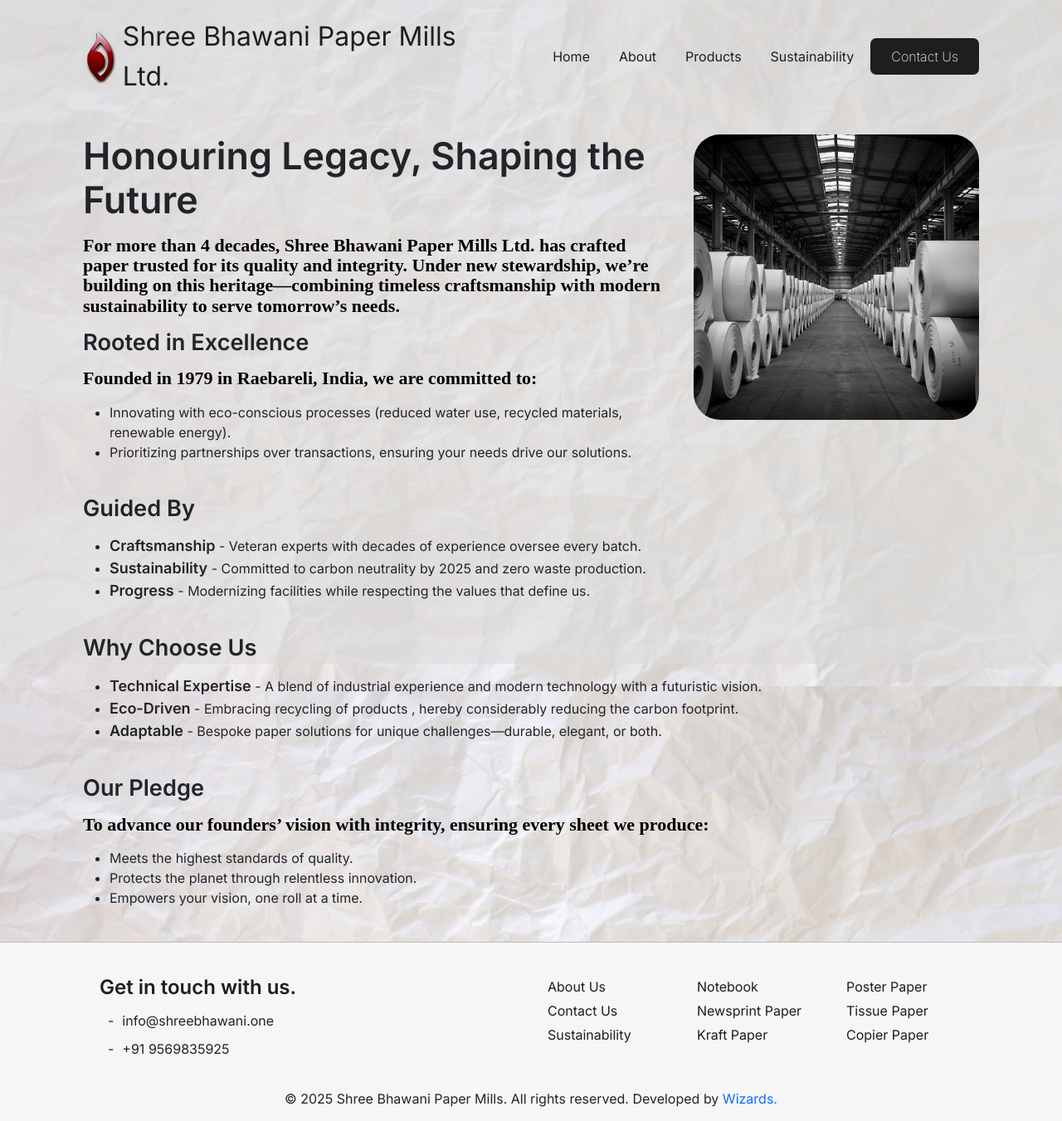
After one commit to priyesshrai/sbpml, a PHP site: page /about.html in a window 1280 px wide. The commit adds this page. Shown: the whole page at 83% size. Run offline with PHP 8.4, Linux system fonts and the light colour scheme; some libraries are stand-ins or nearby versions; some web fonts are replaced.

Commit message:
add about page, update navigation link, and enhance CSS styles

```diff
--- /dev/null
+++ b/about.html
@@ -0,0 +1,300 @@
+<!DOCTYPE html>
+<html lang="en">
+  <head>
+    <meta charset="UTF-8" />
+    <meta name="viewport" content="width=device-width, initial-scale=1" />
+    <title>Shree Bhawani Paper Mills.</title>
+    <link
+      rel="shortcut icon"
+      href="assets/media/images/logo/logo.png"
+      type="image/x-icon"
+    />
+    <link
+      href="https://cdn.jsdelivr.net/npm/bootstrap@5.3.3/dist/css/bootstrap.min.css"
+      rel="stylesheet"
+      integrity="sha384-QWTKZyjpPEjISv5WaRU9OFeRpok6YctnYmDr5pNlyT2bRjXh0JMhjY6hW+ALEwIH"
+      crossorigin="anonymous"
+    />
+    <link
+      rel="stylesheet"
+      href="https://cdn.hugeicons.com/font/hgi-stroke-rounded.css"
+    />
+    <link
+      rel="stylesheet"
+      type="text/css"
+      href="https://cdnjs.cloudflare.com/ajax/libs/slick-carousel/1.8.1/slick.min.css"
+    />
+    <link
+      rel="stylesheet"
+      type="text/css"
+      href="https://cdnjs.cloudflare.com/ajax/libs/slick-carousel/1.8.1/slick-theme.min.css"
+    />
+    <link rel="stylesheet" href="assets/css/style.css" />
+  </head>
+  <body>
+    <main class="main">
+      <header class="header">
+        <nav class="nav">
+          <div class="logo-container">
+            <img src="assets/media/images/logo/logo.png" alt="logo" />
+            <a href="/">
+              <span>Shree Bhawani Paper Mills Ltd.</span>
+            </a>
+          </div>
+          <div class="links-container">
+            <ul class="links-wraper">
+              <li>
+                <a href="/index.html">Home</a>
+              </li>
+              <li>
+                <a href="#">About</a>
+              </li>
+              <li>
+                <a href="#">Products</a>
+              </li>
+              <li>
+                <a href="#">Sustainability</a>
+              </li>
+              <li>
+                <a href="#" class="link-btn"> Contact Us </a>
+              </li>
+            </ul>
+
+            <div class="menu-logo-container">
+              <div class="menu-logo-wraper">
+                <div class="menu-logo">
+                  <img src="assets/media/images/logo/logo.png" alt="logo" />
+                  <a href="/">
+                    <span>Shree Bhawani Paper Mills Ltd.</span>
+                  </a>
+                </div>
+                <div class="menu-social">
+                  <div class="social-icon-container">
+                    <a href="#">
+                      <i class="hgi-stroke hgi-facebook-02"></i>
+                    </a>
+
+                    <a href="#">
+                      <i class="hgi-stroke hgi-linkedin-02"></i>
+                    </a>
+
+                    <a href="#">
+                      <i class="hgi-stroke hgi-youtube"></i>
+                    </a>
+                    <a href="#">
+                      <i class="hgi-stroke hgi-instagram"></i>
+                    </a>
+                  </div>
+                </div>
+              </div>
+            </div>
+          </div>
+          <div class="menu-btn-container">
+            <span class="menu-btn"></span>
+            <span class="menu-btn"></span>
+            <span class="menu-btn"></span>
+          </div>
+          <div class="overlay"></div>
+        </nav>
+      </header>
+
+      <section class="section">
+        <div class="section-wraper">
+          <div class="row">
+            <div class="col-lg-8 col-md-8 col-12">
+              <div class="about-container">
+                <div class="title">
+                  <h1>Honouring Legacy, Shaping the Future</h1>
+                </div>
+                <div class="description">
+                  <p>
+                    For more than 4 decades, Shree Bhawani Paper Mills Ltd. has
+                    crafted paper trusted for its quality and integrity. Under
+                    new stewardship, we’re building on this heritage—combining
+                    timeless craftsmanship with modern sustainability to serve
+                    tomorrow’s needs.
+                  </p>
+                </div>
+
+                <div class="title">
+                  <h2>Rooted in Excellence</h2>
+                </div>
+                <div class="description">
+                  <p>
+                    Founded in 1979 in Raebareli, India, we are committed to:
+                  </p>
+                  <ul>
+                    <li>
+                      Innovating with eco-conscious processes (reduced water
+                      use, recycled materials, renewable energy).
+                    </li>
+                    <li>
+                      Prioritizing partnerships over transactions, ensuring your
+                      needs drive our solutions.
+                    </li>
+                  </ul>
+                </div>
+              </div>
+            </div>
+            <div class="col-lg-4 col-md-4 col-12">
+              <div class="about-image">
+                <img
+                  src="assets/media/images/banner/about.png"
+                  alt="about"
+                  class="img-fluid rounded-5"
+                />
+              </div>
+          </div>
+        </div>
+        <div class="row mt-4">
+            <div class="col-12">
+                <div class="title">
+                    <h2>Guided By</h2>
+                </div>
+                <div class="description">
+                    <ul>
+                        <li>
+                            <span>Craftsmanship</span> - Veteran experts with decades of experience oversee every batch.
+                        </li>
+                        <li>
+                            <span>Sustainability</span> - Committed to carbon neutrality by 2025 and zero waste production.
+                        </li>
+                        <li>
+                            <span>Progress</span> - Modernizing facilities while respecting the values that define us.
+                        </li>
+                    </ul>
+                </div>
+            </div>
+        </div>
+        <div class="row mt-4">
+            <div class="col-12">
+                <div class="title">
+                    <h2>Why Choose Us</h2>
+                </div>
+                <div class="description">
+                    <ul>
+                        <li>
+                            <span>Technical Expertise</span> - A blend of industrial experience and modern technology with a futuristic vision.
+                        </li>
+                        <li>
+                            <span>Eco-Driven</span> - Embracing recycling of products , hereby considerably reducing the carbon footprint.
+                        </li>
+                        <li>
+                            <span>Adaptable</span> - Bespoke paper solutions for unique challenges—durable, elegant, or both.
+                        </li>
+                    </ul>
+                </div>
+            </div>
+        </div>
+        <div class="row mt-4">
+            <div class="col-12">
+                <div class="title">
+                    <h2>Our Pledge</h2>
+                </div>
+                <div class="description">
+                    <p>To advance our founders’ vision with integrity, ensuring every sheet we produce:</p>
+                    <ul>
+                        <li>
+                            Meets the highest standards of quality.
+                        </li>
+                        <li>
+                            Protects the planet through relentless innovation.
+                        </li>
+                        <li>
+                            Empowers your vision, one roll at a time.
+                        </li>
+                    </ul>
+                </div>
+            </div>
+        </div>
+      </section>
+
+      <footer>
+        <div class="footer-wraper">
+          <div class="main-container">
+            <div class="footer-heading">
+              <span>Get in touch with us.</span>
+            </div>
+            <div class="foot-container">
+              <p><i class="hgi-stroke hgi-mail-01"></i></p>
+              -
+              <span>info@shreebhawani.one</span>
+            </div>
+
+            <div class="foot-container">
+              <p><i class="hgi-stroke hgi-call-02"></i></p>
+              -
+              <span>+91 9569835925</span>
+            </div>
+
+            <!-- <div class="social-icon-container">
+              <div class="social-icon-wraper">
+                <a href="#">
+                  <i class="hgi-stroke hgi-facebook-02"></i>
+                </a>
+
+                <a href="#">
+                  <i class="hgi-stroke hgi-linkedin-02"></i>
+                </a>
+
+                <a href="#">
+                  <i class="hgi-stroke hgi-youtube"></i>
+                </a>
+                <a href="#">
+                  <i class="hgi-stroke hgi-instagram"></i>
+                </a>
+              </div>
+            </div> -->
+          </div>
+          <div class="sec-wraper">
+            <ul>
+              <li><a href="#"> About Us </a></li>
+              <li><a href="#"> Contact Us</a></li>
+              <li><a href="#"> Sustainability</a></li>
+            </ul>
+          </div>
+          <div class="sec-wraper">
+            <ul>
+              <li><a href="#"> Notebook </a></li>
+              <li><a href="#"> Newsprint Paper </a></li>
+              <li><a href="#"> Kraft Paper </a></li>
+            </ul>
+          </div>
+          <div class="sec-wraper">
+            <ul>
+              <li><a href="#"> Poster Paper</a></li>
+              <li><a href="#"> Tissue Paper </a></li>
+              <li><a href="#"> Copier Paper </a></li>
+            </ul>
+          </div>
+        </div>
+      </footer>
+      <div class="base-footer">
+        <span></span>
+      </div>
+    </main>
+
+    <script src="https://code.jquery.com/jquery-3.6.0.min.js"></script>
+    <script src="https://cdnjs.cloudflare.com/ajax/libs/slick-carousel/1.8.1/slick.min.js"></script>
+
+    <script
+      src="https://cdnjs.cloudflare.com/ajax/libs/gsap/3.12.5/gsap.min.js"
+      integrity="sha512-7eHRwcbYkK4d9g/6tD/mhkf++eoTHwpNM9woBxtPUBWm67zeAfFC+HrdoE2GanKeocly/VxeLvIqwvCdk7qScg=="
+      crossorigin="anonymous"
+      referrerpolicy="no-referrer"
+    ></script>
+    <script
+      src="https://cdnjs.cloudflare.com/ajax/libs/gsap/3.12.5/ScrollTrigger.min.js"
+      integrity="sha512-onMTRKJBKz8M1TnqqDuGBlowlH0ohFzMXYRNebz+yOcc5TQr/zAKsthzhuv0hiyUKEiQEQXEynnXCvNTOk50dg=="
+      crossorigin="anonymous"
+      referrerpolicy="no-referrer"
+    ></script>
+    <script
+      src="https://cdn.jsdelivr.net/npm/bootstrap@5.3.3/dist/js/bootstrap.bundle.min.js"
+      integrity="sha384-YvpcrYf0tY3lHB60NNkmXc5s9fDVZLESaAA55NDzOxhy9GkcIdslK1eN7N6jIeHz"
+      crossorigin="anonymous"
+    ></script>
+    <script src="https://cdn.lordicon.com/lordicon.js"></script>
+    <script src="assets/js/app.js"></script>
+  </body>
+</html>
--- a/assets/css/style.css
+++ b/assets/css/style.css
@@ -191,6 +191,10 @@ body {
     max-width: 54rem;
     font-weight: 600;
   }
+  h2{
+    font-size: 1.7rem;
+    font-weight: 600;
+  }
   h3 {
     font-size: 2.5rem;
     font-weight: 600;
@@ -207,6 +211,14 @@ body {
     line-height: 1.1;
     font-size: 22px;
     color: black;
+  }
+  ul li{
+    list-style:disc;
+
+    span{
+      font-weight: 600;
+      font-size: large;
+    }
   }
 }
 
@@ -689,6 +701,13 @@ footer {
   right: 0;
 }
 
+.about-container{
+  position: relative;
+  width: 100%;
+
+}
+
+
 @media (max-width: 1268px) {
   .header .nav {
     padding: 20px 70px;
--- a/index.html
+++ b/index.html
@@ -47,7 +47,7 @@
                 <a href="/index.html">Home</a>
               </li>
               <li>
-                <a href="#">About</a>
+                <a href="about.html">About</a>
               </li>
               <li>
                 <a href="#">Products</a>
```
Also changed, not shown: assets/media/images/banner/about.png (added).
